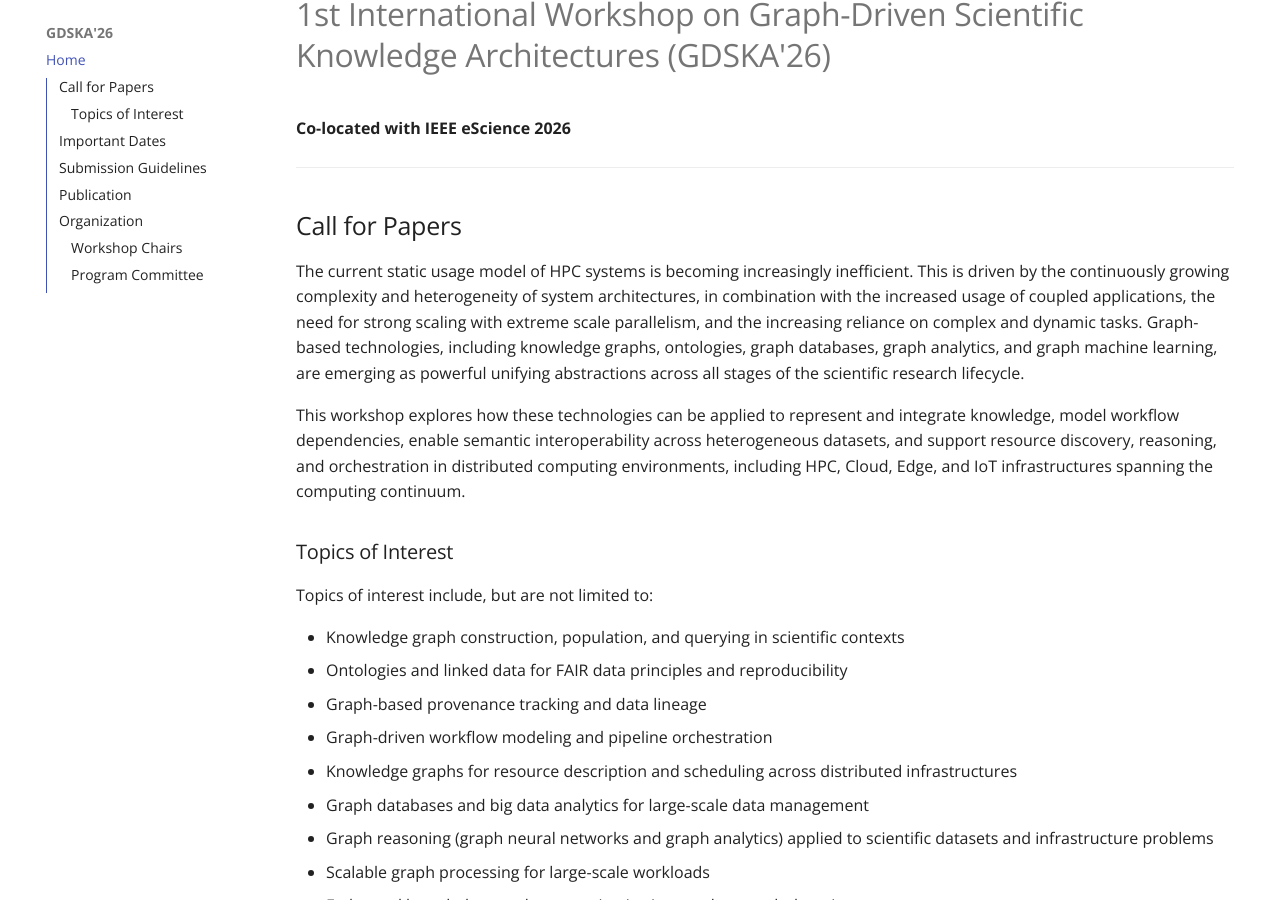
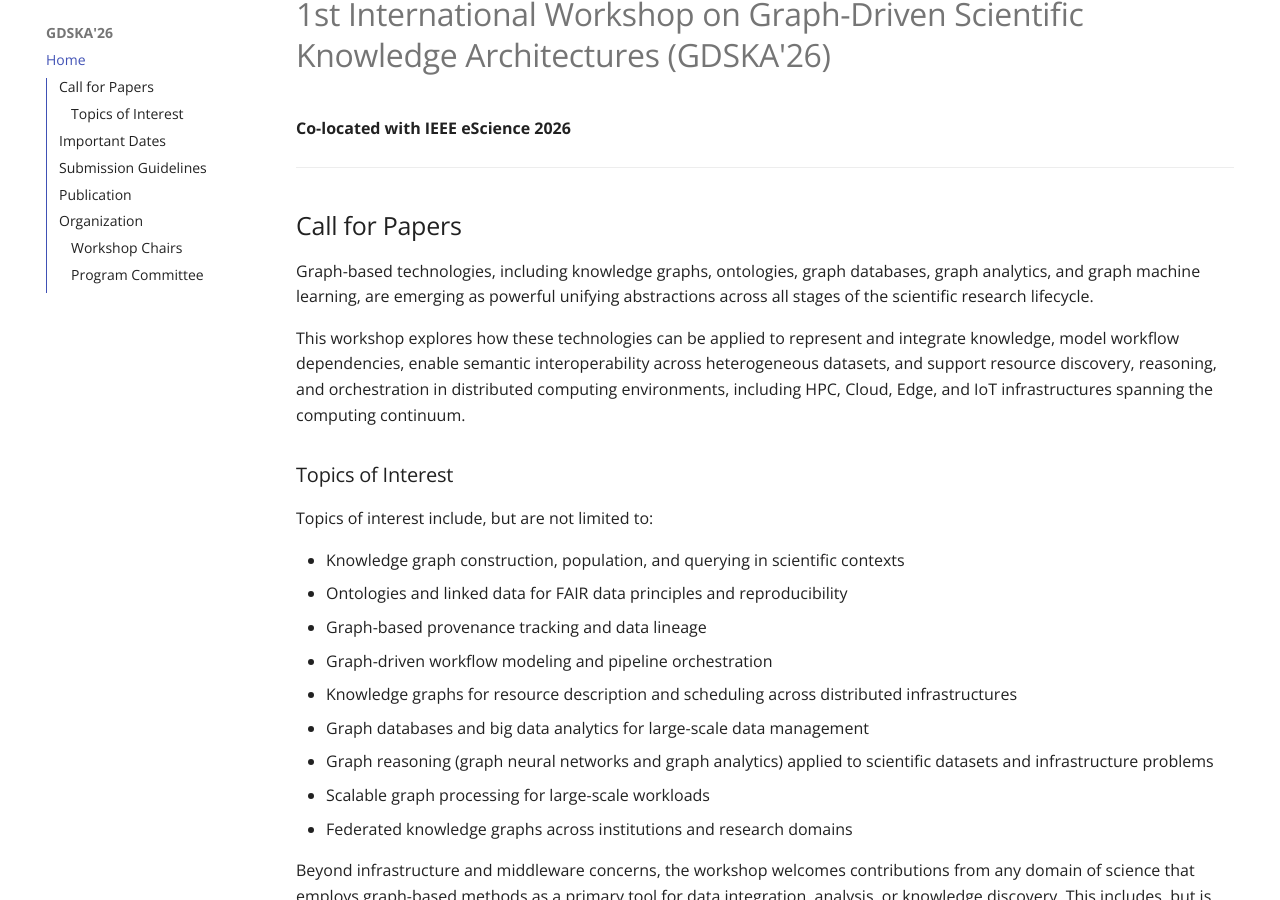
Before and after one commit to GDSKA/gdska.github.io, an MkDocs documentation site: the page built from docs/index.md, in a window 1280 px wide and 900 px high, scrolled down 459 px. Built offline with MkDocs 1.6.1 and Material for MkDocs 9.7.7, drawn with Linux system fonts in a browser that asks for light colours.

Commit message:
Refine Call for Papers section in index.md
Removed unnecessary phrase

```diff
--- a/docs/index.md
+++ b/docs/index.md
@@ -7,7 +7,7 @@
 
 ## Call for Papers
 
-The current static usage model of HPC systems is becoming increasingly inefficient. This is driven by the continuously growing complexity and heterogeneity of system architectures, in combination with the increased usage of coupled applications, the need for strong scaling with extreme scale parallelism, and the increasing reliance on complex and dynamic tasks. Graph-based technologies, including knowledge graphs, ontologies, graph databases, graph analytics, and graph machine learning, are emerging as powerful unifying abstractions across all stages of the scientific research lifecycle.
+Graph-based technologies, including knowledge graphs, ontologies, graph databases, graph analytics, and graph machine learning, are emerging as powerful unifying abstractions across all stages of the scientific research lifecycle.
 
 This workshop explores how these technologies can be applied to represent and integrate knowledge, model workflow dependencies, enable semantic interoperability across heterogeneous datasets, and support resource discovery, reasoning, and orchestration in distributed computing environments, including HPC, Cloud, Edge, and IoT infrastructures spanning the computing continuum.
 
```
